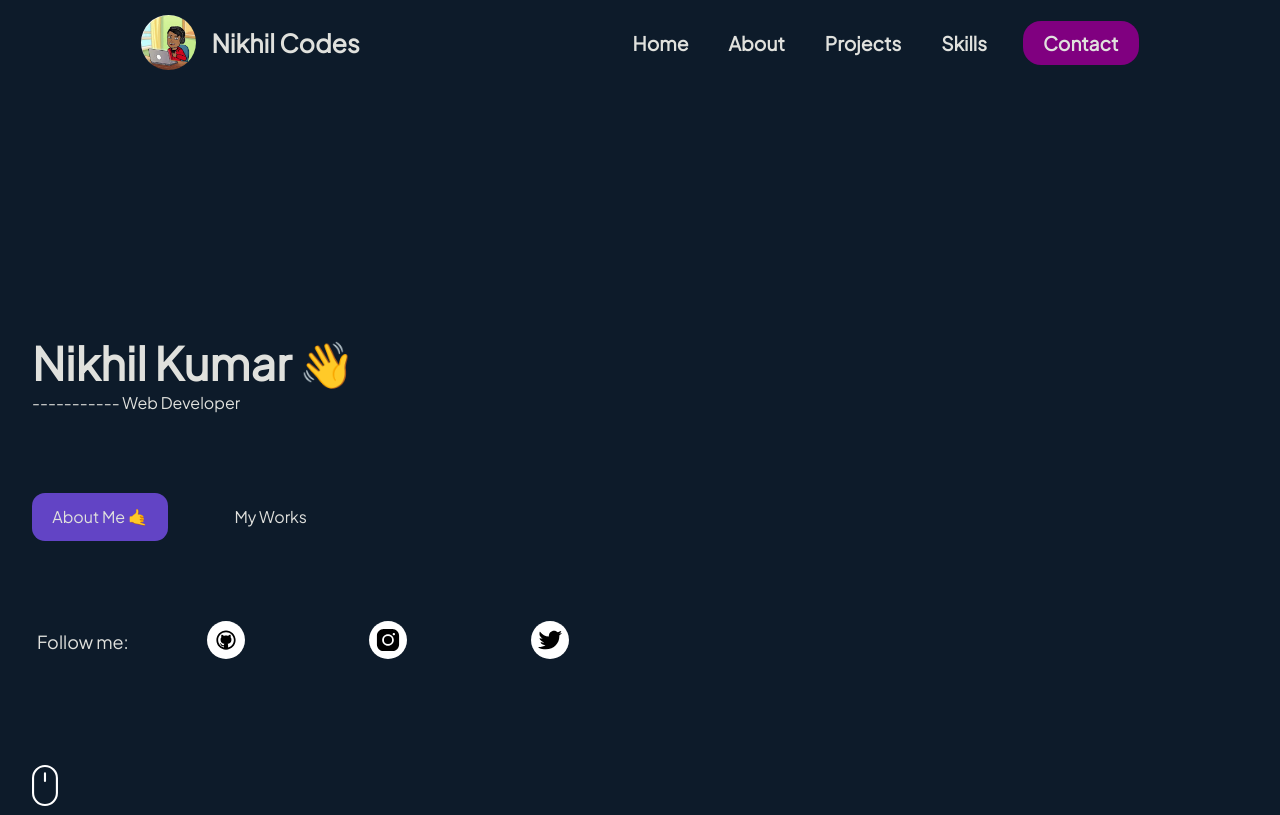
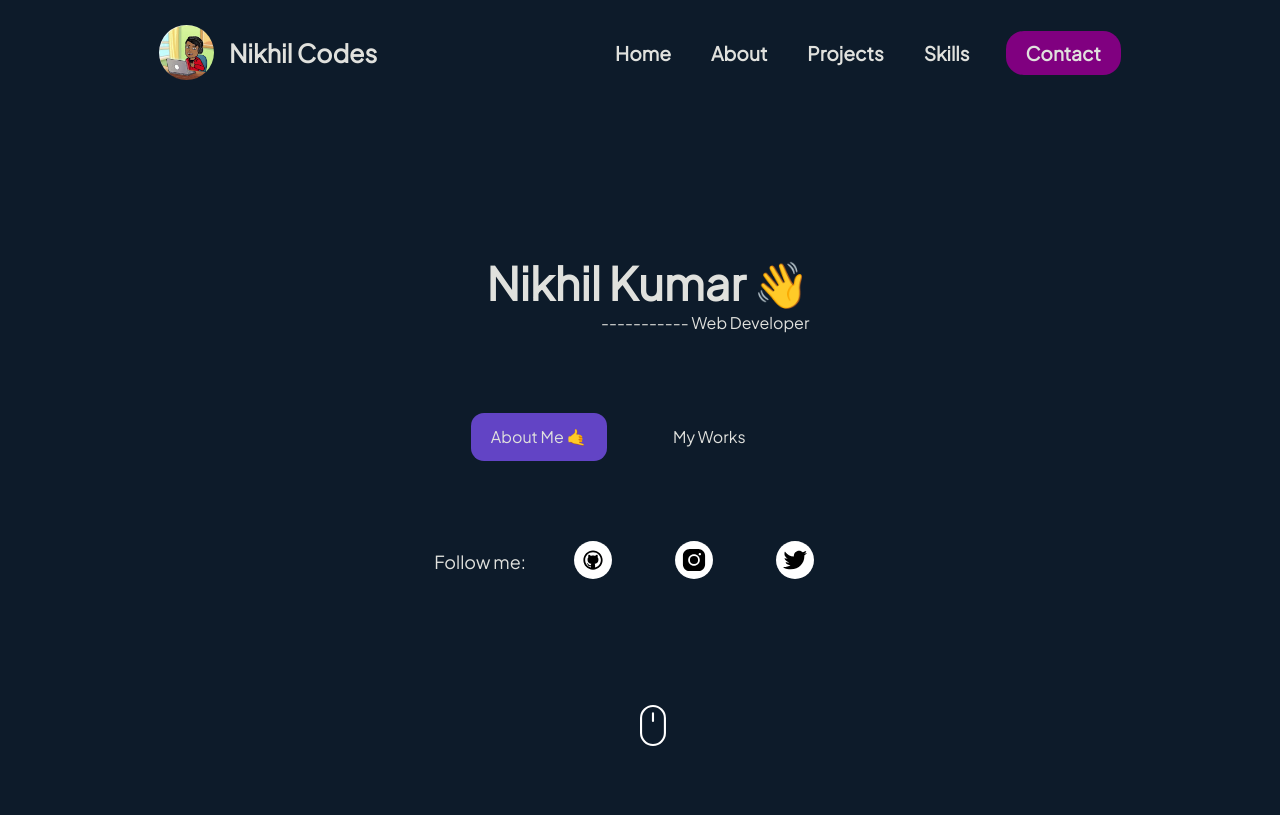
Before and after one commit to nikhilcodes0/PP-2, a plain HTML site: page index.html in a window 1280 px wide. Shown: the top 815 px of the page. Drawn offline with Linux system fonts and the light colour scheme.

Commit message:
Minor changes

```diff
--- a/styles/style.css
+++ b/styles/style.css
@@ -180,7 +180,7 @@ body {
   top: 13px;
 }
 
-@media (max-width: 768px) {
+@media (max-width: 1024px) {
   /* display hamburger menu */
   .ham {
     display: inline-block;
@@ -367,6 +367,7 @@ body {
   justify-content: center;
   align-items: center;
   transition: all display 0.3s;
+  z-index: 999;
 }
 
 .to_top.display {
@@ -767,3 +768,28 @@ button {
   color: white;
   text-decoration: none;
 }
+
+/* Media Queries */
+
+@media  screen and (min-width: 1024px){
+  .navbar {
+    padding: 25px 50px;
+  }
+
+  .connections {
+    justify-content: center;
+    margin: 5rem auto;
+    width: 50%;
+  }
+
+  .home-content {
+    margin: 0 auto;
+    text-align: end;
+  }
+
+  .scroll_down {
+    bottom: -40px;
+    right: -50%;
+  }
+
+}
```
